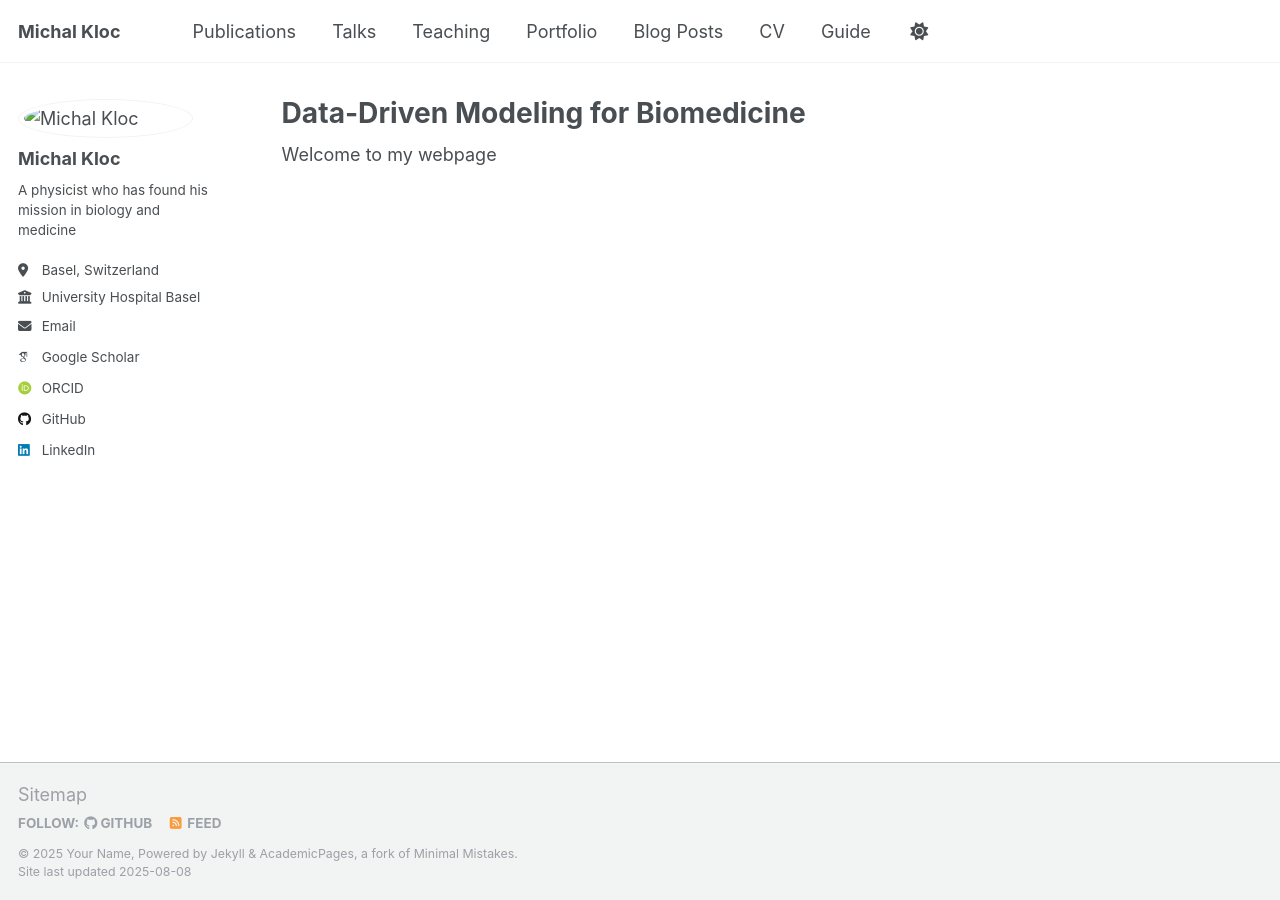
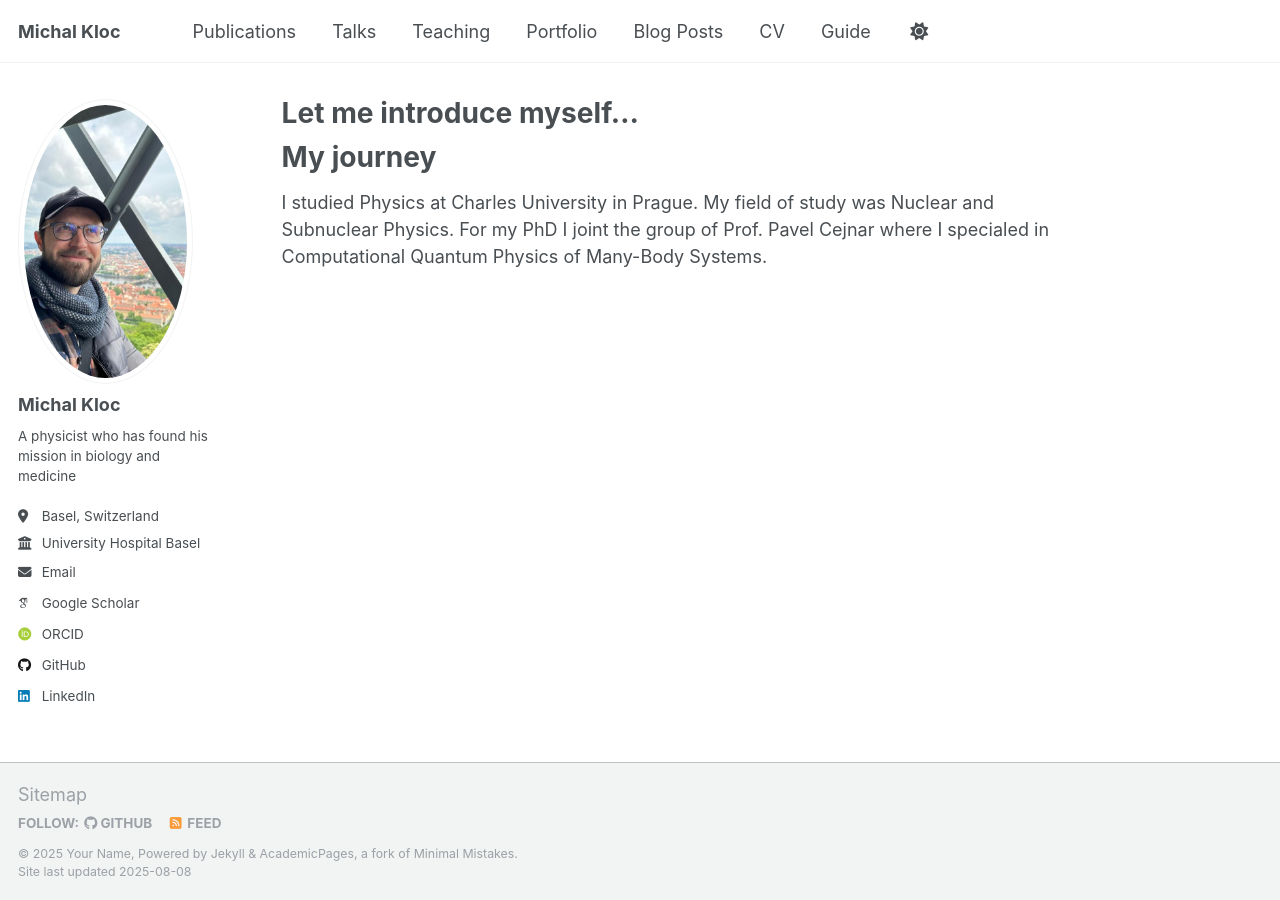
Before and after one commit to MikeKlocCZ/mikekloccz.github.io, a Jekyll site: the page built from _pages/about.md, in a window 1280 px wide. Built offline with Jekyll 4.4.1, drawn with Linux system fonts in a browser that asks for light colours; some web fonts are replaced; a script that is not in the unit is left out.

Commit message:
Updated location of the figure

```diff
--- a/_config.yml
+++ b/_config.yml
@@ -22,7 +22,7 @@ repository               : "academicpages/academicpages.github.io"
 #               Additional customization can be done by editing /_includes/author-profile.html
 author:
   # Biographic information
-  avatar           : "files/figures/Face.jpg"
+  avatar           : "Face.jpg"
   name             : "Michal Kloc"
   pronouns         : # example: "she/her"
   bio              : "A physicist who has found his mission in biology and medicine"
--- a/_pages/about.md
+++ b/_pages/about.md
@@ -1,10 +1,11 @@
 ---
 permalink: /
-title: "Data-Driven Modeling for Biomedicine"
+title: "Let me introduce myself..."
 author_profile: true
 redirect_from:
   - /about/
   - /about.html
 ---
 
-Welcome to my webpage
+# My journey
+I studied Physics at Charles University in Prague. My field of study was Nuclear and Subnuclear Physics. For my PhD I joint the group of Prof. Pavel Cejnar where I specialed in Computational Quantum Physics of Many-Body Systems.
```
Also changed, not shown: images/Face.jpg (added).
